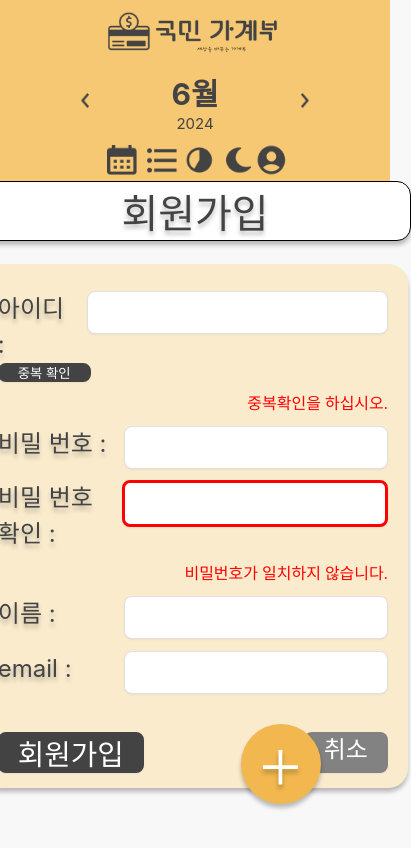
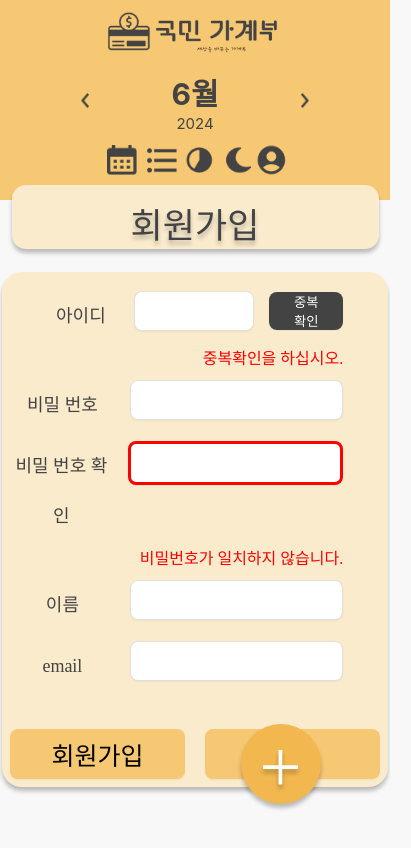
Before and after one commit to realcold0/KB_FinancialLedger, a Vue app: page /signup in a window 390 px wide. Shown: the top 848 px of the page, 411 px wide, since content can reach past the window. Built offline with nearby package versions, Linux system fonts and the light colour scheme; what v-calendar would draw is missing.

Commit message:
fix:  회원가입뷰  UI 수정

```diff
--- a/src/components/NavBar.vue
+++ b/src/components/NavBar.vue
@@ -108,7 +108,7 @@ onMounted(() => {
 
 .topSection {
   display: flex;
-  width: 59%;
+  width: 61%;
   justify-content: space-between;
 }
 
--- a/src/views/SignUpView/SignUpView.vue
+++ b/src/views/SignUpView/SignUpView.vue
@@ -1,6 +1,6 @@
 <template>
-    <div class="dive">
-      <div class="dive-9">회원가입</div>
+    <div class="div">
+      <div class="div-9">회원가입</div>
         <SignUp/>
     </div>
   </template>
@@ -9,42 +9,53 @@ import SignUp from './components/SignUp.vue';
 </script>
 
 
+
   <style scoped>
-  .dive {
-    margin-top: 0%;
+  .div {
     display: flex;
-    padding-bottom: 80px;
     flex-direction: column;
     align-items: center;
+    padding-top: 0%;
   }
-  .dive-9 {
+  .div-9 {
     text-shadow: 0px 4px 4px rgba(0, 0, 0, 0.25);
+    text-align: center;
     -webkit-text-stroke-width: 1;
     -webkit-text-stroke-color: #000;
-    border-color: rgba(0, 0, 0, 1);
-    border-style: solid;
-    border-width: 1px;
     justify-content: center;
     align-items: center;
     border-radius: 14px;
     box-shadow: 0px 4px 4px 0px rgba(0, 0, 0, 0.25);
-    background-color: #fff;
+    background-color: #FAEBCD;
     z-index: 10;
-    margin-top: -19px;
-    width: 590px;
+    margin-top: -15px;
+    width: 586px;
+    height: 40px;
     max-width: 100%;
     color: #434343;
     white-space: nowrap;
     padding: 12px 47px;
-    font: 400 48px Actor, sans-serif;
-    text-align: center;
+    font: 400 35px Actor, sans-serif;
   }
   @media (max-width: 991px) {
-    .dive-9 {
-      font-size: 40px;
-      white-space: initial;
-      padding: 0 20px;
+    .div-9 {
+      text-shadow: 0px 4px 4px rgba(0, 0, 0, 0.25);
+    text-align: center;
+    -webkit-text-stroke-width: 1;
+    -webkit-text-stroke-color: #000;
+    justify-content: center;
+    align-items: center;
+    border-radius: 14px;
+    box-shadow: 0px 4px 4px 0px rgba(0, 0, 0, 0.25);
+    background-color: #FAEBCD;
+    z-index: 10;
+    margin-top: -15px;
+    width: 70%;
+    height: 40px;
+    color: #434343;
+    white-space: nowrap;
+    padding: 12px 47px;
+    font: 400 35px Actor, sans-serif;
     }
   }
-
   </style>
--- a/src/views/SignUpView/components/SignUp.vue
+++ b/src/views/SignUpView/components/SignUp.vue
@@ -1,43 +1,59 @@
 <template>
   <div class="dive-10">
     <div class="input-form">
-          <div class="input-name">아이디 :</div>
-          <input class="input-area" v-model="data.userId">
-          <button @click="idCheck" type="submit" class="check-btn">중복 확인</button>
+      <div class="input-name" >아이디</div>
+      <input class="input-area" v-model="data.userId" />
+      <button @click="idCheck" type="submit" class="check-btn">
+        중복 확인
+      </button>
     </div>
-        <div v-if="!isIdChecked" style="margin-top: 2%; text-align: end; color:red">{{ "중복확인을 하십시오." }}</div>
+    <div
+      v-if="!isIdChecked"
+      style="margin-top: 1%; margin-right: 10%; text-align: end; color: red"
+    >
+      {{ "중복확인을 하십시오." }}
+    </div>
     <div class="input-form">
-          <div class="input-name">비밀 번호 :</div>
-          <input type="password" class="input-area2" v-model="data.userPw">
+      <div class="input-name">비밀 번호</div>
+      <input type="password" class="input-area2" v-model="data.userPw" />
     </div>
 
     <div class="input-form">
-          <div class="input-name">비밀 번호 확인 :</div>
-          <input type="password" v-model="checkPw" :class="isPwChecked ? 'input-area2' : 'input-area-check'">
+      <div class="input-name">비밀 번호 확인</div>
+      <input
+        type="password"
+        v-model="checkPw"
+        :class="isPwChecked ? 'input-area2' : 'input-area-check'"
+      />
     </div>
 
-        <div v-if="!isPwChecked" style="margin-top: 2%; text-align: end; color:red">{{ pwChecker }}</div>
+    <div
+      v-if="!isPwChecked"
+      style="margin-top: 1%; margin-right: 10%; text-align: end; color: red"
+    >
+      {{ pwChecker }}
+    </div>
 
     <div class="input-form">
-          <div class="input-name">이름 :</div>
-          <input class="input-area2" v-model="data.name">
+      <div class="input-name">이름</div>
+      <input class="input-area2" v-model="data.name" />
     </div>
     <div class="input-form">
-          <div class="input-name">email :</div>
-          <input class="input-area2" v-model="data.email">
+      <div class="input-name">email</div>
+      <input class="input-area2" v-model="data.email" />
     </div>
-        <div class="dive-26">
+    <div class="BTN-form">
       <button @click="signUp" type="submit" class="signup-btn">회원가입</button>
-          <RouterLink :to="{name : 'login'}" class="cancel-btn">취소</RouterLink>
+      <RouterLink :to="{ name: 'login' }" class="cancel-btn">취소</RouterLink>
     </div>
   </div>
 </template>
 <script setup>
-import { reactive,ref, watch } from 'vue';
-import { useRouter } from 'vue-router';
-import axios from 'axios';
+import { reactive, ref, watch } from "vue";
+import { useRouter } from "vue-router";
+import axios from "axios";
 
-const data = reactive({"userId" : "", "userPw" : "", "name" : "", "email" : ""});
+const data = reactive({ userId: "", userPw: "", name: "", email: "" });
 const checkPw = ref("");
 const isPwChecked = ref(false);
 const isIdChecked = ref(false);
@@ -46,77 +62,81 @@ const router = useRouter();
 
 const pwChecker = ref("비밀번호가 일치하지 않습니다.");
 watch([() => data.userPw, checkPw], () => {
-    if(data.userPw && checkPw) {
-        isPwChecked.value = (data.userPw.trim() == checkPw.value.trim());
+  if (data.userPw && checkPw) {
+    isPwChecked.value = data.userPw.trim() == checkPw.value.trim();
   }
-})
+});
 
 const idCheck = () => {
-    axios.get(`http://localhost:3001/user?userId=${data.userId}`)
-    .then(res =>{
+  axios
+    .get(`http://localhost:3001/user?userId=${data.userId}`)
+    .then((res) => {
       console.log(res);
-        if(res.data.length < 1) {
+      if (res.data.length < 1) {
         alert("사용가능한 아이디 입니다.");
         isIdChecked.value = true;
-        }
-        else {
+      } else {
         alert("이미 사용중인 아이디 입니다.");
         return;
       }
     })
-    .catch(e => {
+    .catch((e) => {
       alert(e);
-    })
-}
+    });
+};
 
 const createAccount = () => {
   const sendData = {
-        "total_income" : 0,
-        "total_expand" : 0,
-        "profit" : 0,
-        "id" : data.userId
+    total_income: 0,
+    total_expand: 0,
+    profit: 0,
+    id: data.userId,
   };
 
-    axios.post(`http://localhost:3001/account`, sendData)
-    .then(res => {
+  axios
+    .post(`http://localhost:3001/account`, sendData)
+    .then((res) => {
       console.log(res.data);
     })
-    .catch(e => {
+    .catch((e) => {
       console.log(e);
-    })
-
-}
+    });
+};
 
 const signUp = () => {
-
-    if(!isIdChecked.value || !isPwChecked.value) {
+  if (!isIdChecked.value || !isPwChecked.value) {
     alert("중복확인 및 비밀 번호를 확인해주세요.");
     return;
   }
   const sendData = {
-        "name" : data.name,
-        "email" : data.email,
-        "userId" : data.userId,
-        "userPw" : data.userPw
+    name: data.name,
+    email: data.email,
+    userId: data.userId,
+    userPw: data.userPw,
   };
   console.log(sendData);
 
-    if(sendData.name.trim() == "" || sendData.email.trim() == "" || sendData.userId.trim() == "" || sendData.userPw == ""){
+  if (
+    sendData.name.trim() == "" ||
+    sendData.email.trim() == "" ||
+    sendData.userId.trim() == "" ||
+    sendData.userPw == ""
+  ) {
     alert("필수 사항들을 모두 입력해주십시오.");
     return;
   }
-    axios.post("http://localhost:3001/user",(sendData))
-    .then(res => {
+  axios
+    .post("http://localhost:3001/user", sendData)
+    .then((res) => {
       alert("회원가입 성공");
       createAccount();
       router.push("/login");
     })
-    .catch(e => {
+    .catch((e) => {
       alert("회원가입 실패");
       return;
-    })
-}
-
+    });
+};
 </script>
 <style scoped>
 .dive-10 {
@@ -129,11 +149,24 @@ const signUp = () => {
   max-width: 100%;
   flex-direction: column;
   font-weight: 500;
-    padding: 4%;
+  padding: 2%;
+  padding-left: 2%;
+  padding-right: 2%;
 }
 @media (max-width: 991px) {
   .dive-10 {
-      padding-right: 20px;
+    border-radius: 20px;
+    box-shadow: 0px 4px 4px 0px rgba(0, 0, 0, 0.25);
+    background-color: #faebcd;
+    display: flex;
+    margin-top: 23px;
+    width: 95%;
+    max-width: 100%;
+    flex-direction: column;
+    font-weight: 500;
+    padding: 2%;
+    padding-left: 2%;
+    padding-right: 2%;
   }
 }
 
@@ -146,16 +179,30 @@ const signUp = () => {
   border-width: 1px;
   background-color: #fff;
   align-self: start;
-    color: #828282;
+  color: black;
   flex-grow: 1;
   width: fit-content;
   padding: 12px 16px 5px;
-    font: 16px/150% Inter, sans-serif;
+  font: 18px Inter, sans-serif;
+  margin-left: 6%;
 }
 @media (max-width: 991px) {
   .input-area {
-      max-width: 100%;
-      padding-right: 20px;
+    align-items: start;
+  border-radius: 8px;
+  box-shadow: 0px 1px 2px 0px rgba(0, 0, 0, 0.05);
+  border-color: rgba(224, 224, 224, 1);
+  border-style: solid;
+  border-width: 1px;
+  background-color: #fff;
+  align-self: start;
+  color: black;
+  flex-grow: 1;
+  width: fit-content;
+  padding: 12px 16px 5px;
+  font: 18px Inter, sans-serif;
+  margin-left: 6%;
+  width: 10%;
   }
 }
 
@@ -168,17 +215,33 @@ const signUp = () => {
   border-width: 1px;
   background-color: #fff;
   align-self: start;
-    color: #828282;
+  color: black;
   flex-grow: 1;
   width: 45%;
   padding: 12px 16px 5px;
-    font: 16px/150% Inter, sans-serif;
-    border: solid 3px red ;
+  font: 18px Inter, sans-serif;
+  margin-right: 10%;
+  margin-left: 5%;
+  border: solid 3px red;
 }
 @media (max-width: 991px) {
   .input-area-check {
-      max-width: 100%;
-      padding-right: 20px;
+    align-items: start;
+  border-radius: 8px;
+  box-shadow: 0px 1px 2px 0px rgba(0, 0, 0, 0.05);
+  border-color: rgba(224, 224, 224, 1);
+  border-style: solid;
+  border-width: 1px;
+  background-color: #fff;
+  align-self: start;
+  color: black;
+  flex-grow: 1;
+  width: 45%;
+  padding: 12px 16px 5px;
+  font: 18px Inter, sans-serif;
+  margin-right: 10%;
+  margin-left: 15%;
+  border: solid 3px red;
   }
 }
 .input-area2 {
@@ -190,22 +253,38 @@ const signUp = () => {
   border-width: 1px;
   background-color: #fff;
   align-self: start;
-    color: #828282;
+  color: black;
   flex-grow: 1;
   width: 45%;
   padding: 12px 16px 5px;
-    font: 16px/150% Inter, sans-serif;
+  font: 18px Inter, sans-serif;
+  margin-right: 10%;
+  margin-left: 5%;
 }
 @media (max-width: 991px) {
   .input-area2 {
-      max-width: 100%;
-      padding-right: 20px;
+    align-items: start;
+  border-radius: 8px;
+  box-shadow: 0px 1px 2px 0px rgba(0, 0, 0, 0.05);
+  border-color: rgba(224, 224, 224, 1);
+  border-style: solid;
+  border-width: 1px;
+  background-color: #fff;
+  align-self: start;
+  color: black;
+  flex-grow: 1;
+  width: 45%;
+  padding: 12px 16px 5px;
+  font: 18px Inter, sans-serif;
+  margin-right: 10%;
+  margin-left: 15%;
   }
 }
 .input-form {
   display: flex;
   margin-top: 3%;
   gap: 4%;
+  align-items: center;
 }
 @media (max-width: 991px) {
   .input-form {
@@ -215,19 +294,26 @@ const signUp = () => {
 }
 .input-name {
   color: #434343;
-    text-shadow: 0px 4px 4px rgba(0, 0, 0, 0.25);
+  margin-right: -10%;
+  margin-left: 0%;
   flex-grow: 1;
-    font: 24px/36px Inter, sans-serif;
-    width : 15%;
+  font-size: 23px;
+  width: 15%;
+  line-height: 50px;
+  text-align: center;
 }
 @media (max-width: 640px) {
   .input-name {
-      padding-right: 1px;
+    color: #434343;
+  margin-right: -15%;
+  margin-left: 0%;
+  font-size: 18px;
+  width: 25%;
+  text-align: center;
   }
 }
 
-
-  .dive-26 {
+.BTN-form {
   align-self: center;
   display: flex;
   margin-top: 38px;
@@ -241,12 +327,20 @@ const signUp = () => {
   justify-content: space-between;
 }
 @media (max-width: 991px) {
-    .dive-26 {
-      flex-wrap: wrap;
-      white-space: initial;
+  .BTN-form {
+    align-self: center;
+  display: flex;
+  margin-top: 38px;
+  width: 472px;
+  max-width: 100%;
+  gap: 20px;
+  font-size: 24px;
+  color: #fff;
+  white-space: nowrap;
+  line-height: 150%;
+  justify-content: space-between;
   }
 }
-
 
 .check-btn {
   font-family: Inter, sans-serif;
@@ -259,6 +353,23 @@ const signUp = () => {
   color: #fff;
   cursor: pointer;
   border-style: none;
+  margin-right: 10%;
+  margin-top: -10px;
+}
+@media (max-width: 991px) {
+  .check-btn {
+  font-family: Inter, sans-serif;
+  text-align: center;
+  border-radius: 8px;
+  box-shadow: 0px 1px 2px 0px rgba(0, 0, 0, 0.05);
+  background-color: #434343;
+  padding: 10%;
+  color: #fff;
+  width: 20%;
+  cursor: pointer;
+  border-style: none;
+  margin-right: 10%;
+}
 }
 @media (max-width: 991px) {
   .check-btn {
@@ -266,55 +377,83 @@ const signUp = () => {
     padding: 0 20px;
   }
 }
-  .check-btn:hover{
+.check-btn:hover {
   background-color: #545454;
 }
 
-
 .signup-btn {
   font-family: Inter, sans-serif;
+  border-radius: 8px;
+  cursor: pointer;
+  height: 50px;
+  width: 180px;
+  font-size: 25px;
+  box-shadow: 0px 1px 2px 0px rgba(0, 0, 0, 0.05);
+  background-color: #f7c873;
+  color: black;
+  border-style: none;
+  text-decoration: none;
+  display: flex;
+  align-items: center;
   justify-content: center;
-    align-items: center;
-    border-radius: 8px;
-    box-shadow: 0px 1px 2px 0px rgba(0, 0, 0, 0.05);
-    background-color: #434343;
-    padding: 4% 8%;
-    color: #fff;
-    cursor: pointer;
-    border-style: none;
-    font-size: larger;
 }
 @media (max-width: 991px) {
   .signup-btn {
-      white-space: initial;
-      padding: 0 20px;
+    font-family: Inter, sans-serif;
+  border-radius: 8px;
+  cursor: pointer;
+  height: 50px;
+  width: 180px;
+  font-size: 25px;
+  box-shadow: 0px 1px 2px 0px rgba(0, 0, 0, 0.05);
+  background-color: #f7c873;
+  color: black;
+  border-style: none;
+  text-decoration: none;
+  display: flex;
+  align-items: center;
+  justify-content: center;
   }
 }
-  .signup-btn:hover{
+.signup-btn:hover {
   background-color: #545454;
 }
 
 .cancel-btn {
   font-family: Inter, sans-serif;
-    justify-content: center;
-    align-items: center;
   border-radius: 8px;
+  cursor: pointer;
+  height: 50px;
+  width: 180px;
+  font-size: 25px;
   box-shadow: 0px 1px 2px 0px rgba(0, 0, 0, 0.05);
-    background-color: #828282;
-    padding:3% 6%;
-    color: #fff;
-    cursor: pointer;
+  background-color: #f7c873;
+  color: black;
   border-style: none;
   text-decoration: none;
+  display: flex;
+  align-items: center;
+  justify-content: center;
 }
 @media (max-width: 991px) {
   .cancel-btn {
-      white-space: initial;
-      padding: 0 20px;
+    font-family: Inter, sans-serif;
+  border-radius: 8px;
+  cursor: pointer;
+  height: 50px;
+  width: 180px;
+  font-size: 25px;
+  box-shadow: 0px 1px 2px 0px rgba(0, 0, 0, 0.05);
+  background-color: #f7c873;
+  color: black;
+  border-style: none;
+  text-decoration: none;
+  display: flex;
+  align-items: center;
+  justify-content: center;
   }
 }
-  .cancel-btn:hover{
+.cancel-btn:hover {
   background-color: #8e8e8e;
 }
-
 </style>
```
Lines whose indentation alone changed are shown as unchanged.
